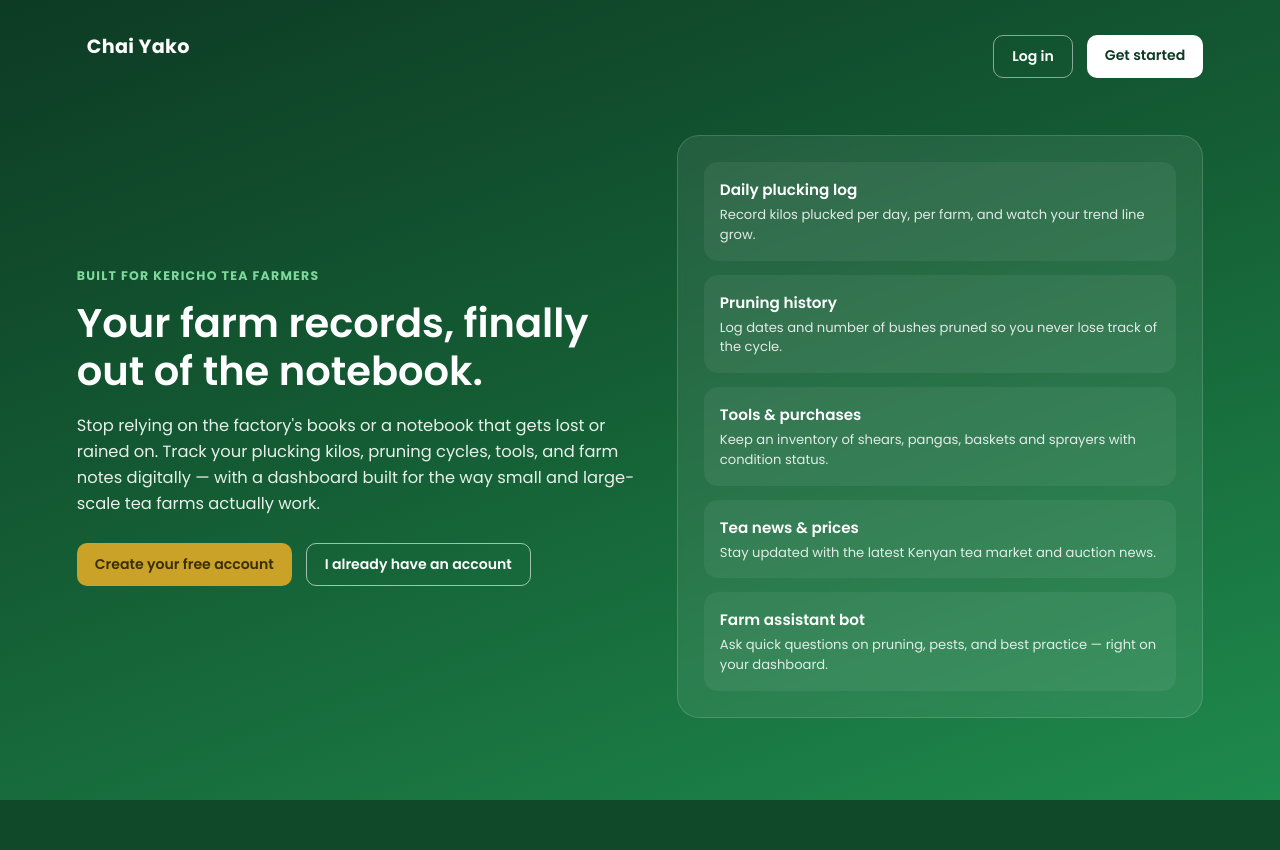
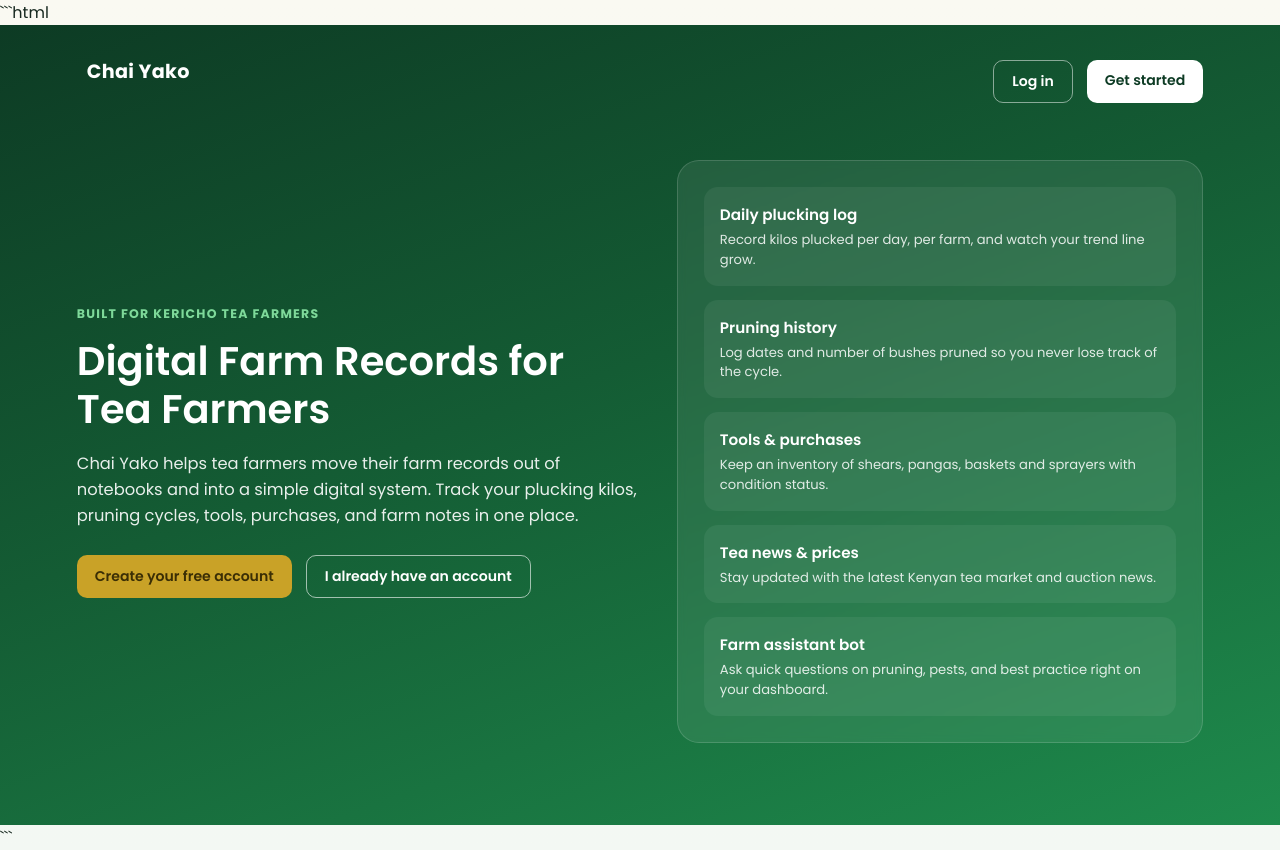
Before and after one commit to BobColdd/chai2, a Flask app: page / in a window 1280 px wide. Before the commit the page ends 800 px from the top, so only its background shows below. Run offline with Flask 3, Linux system fonts and the light colour scheme.

Commit message:
Update landing.html

````diff
--- a/app/templates/landing.html
+++ b/app/templates/landing.html
@@ -1,66 +1,187 @@
+```html
 <!DOCTYPE html>
 <html lang="en">
 <head>
     <meta charset="UTF-8">
+
     <meta name="viewport" content="width=device-width, initial-scale=1.0">
+
+    <!-- SEO -->
     <title>Chai Yako — Digital Farm Records for Tea Farmers</title>
+
+    <meta name="description"
+          content="Chai Yako helps tea farmers manage digital farm records, daily plucking, pruning cycles, tools, purchases, and tea market information.">
+
+    <meta name="robots" content="index, follow">
+
+    <!-- Canonical URL -->
+    <link rel="canonical" href="https://chaiyako.site/">
+
+    <!-- Open Graph -->
+    <meta property="og:title"
+          content="Chai Yako — Digital Farm Records for Tea Farmers">
+
+    <meta property="og:description"
+          content="Digital farm records for tea farmers. Track plucking, pruning, tools, purchases and tea information in one place.">
+
+    <meta property="og:type" content="website">
+
+    <meta property="og:url"
+          content="https://chaiyako.site/">
+
+    <!-- Fonts -->
     <link rel="preconnect" href="https://fonts.googleapis.com">
-<link href="https://fonts.googleapis.com/css2?family=Poppins:wght@400;500;600;700&family=Inter:wght@400;500;600&display=swap" rel="stylesheet">
-<link rel="stylesheet" href="{{ url_for('static', filename='css/style.css') }}">
+
+    <link href="https://fonts.googleapis.com/css2?family=Poppins:wght@400;500;600;700&family=Inter:wght@400;500;600&display=swap"
+          rel="stylesheet">
+
+    <!-- CSS -->
+    <link rel="stylesheet"
+          href="{{ url_for('static', filename='css/style.css') }}">
 </head>
+
 <body>
+
 <div class="flash-wrap">
     {% with messages = get_flashed_messages(with_categories=true) %}
         {% for category, message in messages %}
-      <div class="flash flash-{{ category }}">{{ message }}</div>
+            <div class="flash flash-{{ category }}">
+                {{ message }}
+            </div>
         {% endfor %}
     {% endwith %}
 </div>
 
+
 <div class="landing-hero">
+
     <nav class="landing-nav">
-    <div class="brand">Chai Yako</div>
+
+        <div class="brand">
+            Chai Yako
+        </div>
+
         <div class="links">
-      <a href="{{ url_for('auth.login') }}" class="ghost">Log in</a>
-      <a href="{{ url_for('auth.register') }}" class="solid">Get started</a>
+
+            <a href="{{ url_for('auth.login') }}"
+               class="ghost">
+                Log in
+            </a>
+
+            <a href="{{ url_for('auth.register') }}"
+               class="solid">
+                Get started
+            </a>
+
         </div>
+
     </nav>
 
+
     <div class="hero-content">
+
         <div class="hero-text">
-      <div class="eyebrow">Built for Kericho tea farmers</div>
-      <h1>Your farm records, finally out of the notebook.</h1>
+
+            <div class="eyebrow">
+                Built for Kericho tea farmers
+            </div>
+
+            <h1>
+                Digital Farm Records for Tea Farmers
+            </h1>
+
             <p>
-        Stop relying on the factory's books or a notebook that gets lost or rained on. Track your
-        plucking kilos, pruning cycles, tools, and farm notes digitally — with a dashboard built for
-        the way small and large-scale tea farms actually work.
+                Chai Yako helps tea farmers move their farm records out of
+                notebooks and into a simple digital system. Track your
+                plucking kilos, pruning cycles, tools, purchases, and farm
+                notes in one place.
             </p>
+
+
             <div class="hero-cta">
-        <a href="{{ url_for('auth.register') }}" class="btn btn-gold">Create your free account</a>
-        <a href="{{ url_for('auth.login') }}" class="btn btn-outline" style="color:#fff; border-color: rgba(255,255,255,0.6);">I already have an account</a>
+
+                <a href="{{ url_for('auth.register') }}"
+                   class="btn btn-gold">
+                    Create your free account
+                </a>
+
+                <a href="{{ url_for('auth.login') }}"
+                   class="btn btn-outline"
+                   style="color:#fff; border-color: rgba(255,255,255,0.6);">
+                    I already have an account
+                </a>
+
+            </div>
+
+        </div>
+
+
+        <div class="hero-visual">
+
+            <div class="feature-list">
+
+                <div class="feature-item">
+                    <div>
+                        <h4>Daily plucking log</h4>
+                        <p>
+                            Record kilos plucked per day, per farm,
+                            and watch your trend line grow.
+                        </p>
                     </div>
                 </div>
 
-    <div class="hero-visual">
-      <div class="feature-list">
+
                 <div class="feature-item">
-          <div><h4>Daily plucking log</h4><p>Record kilos plucked per day, per farm, and watch your trend line grow.</p></div>
-        </div>
-        <div class="feature-item">
-          <div><h4>Pruning history</h4><p>Log dates and number of bushes pruned so you never lose track of the cycle.</p></div>
-        </div>
-        <div class="feature-item">
-          <div><h4>Tools & purchases</h4><p>Keep an inventory of shears, pangas, baskets and sprayers with condition status.</p></div>
-        </div>
-        <div class="feature-item">
-          <div><h4>Tea news & prices</h4><p>Stay updated with the latest Kenyan tea market and auction news.</p></div>
-        </div>
-        <div class="feature-item">
-          <div><h4>Farm assistant bot</h4><p>Ask quick questions on pruning, pests, and best practice — right on your dashboard.</p></div>
+                    <div>
+                        <h4>Pruning history</h4>
+                        <p>
+                            Log dates and number of bushes pruned
+                            so you never lose track of the cycle.
+                        </p>
                     </div>
                 </div>
+
+
+                <div class="feature-item">
+                    <div>
+                        <h4>Tools & purchases</h4>
+                        <p>
+                            Keep an inventory of shears, pangas,
+                            baskets and sprayers with condition status.
+                        </p>
                     </div>
                 </div>
+
+
+                <div class="feature-item">
+                    <div>
+                        <h4>Tea news & prices</h4>
+                        <p>
+                            Stay updated with the latest Kenyan tea
+                            market and auction news.
+                        </p>
                     </div>
+                </div>
+
+
+                <div class="feature-item">
+                    <div>
+                        <h4>Farm assistant bot</h4>
+                        <p>
+                            Ask quick questions on pruning, pests,
+                            and best practice right on your dashboard.
+                        </p>
+                    </div>
+                </div>
+
+            </div>
+
+        </div>
+
+    </div>
+
+</div>
+
 </body>
 </html>
+```
````
Lines whose indentation alone changed are shown as unchanged.
